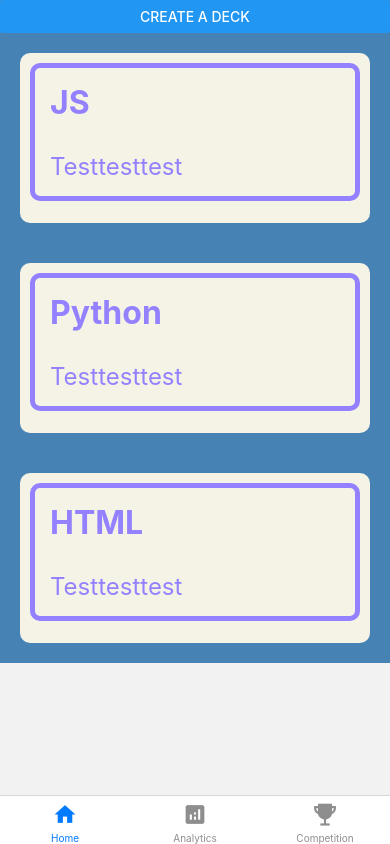
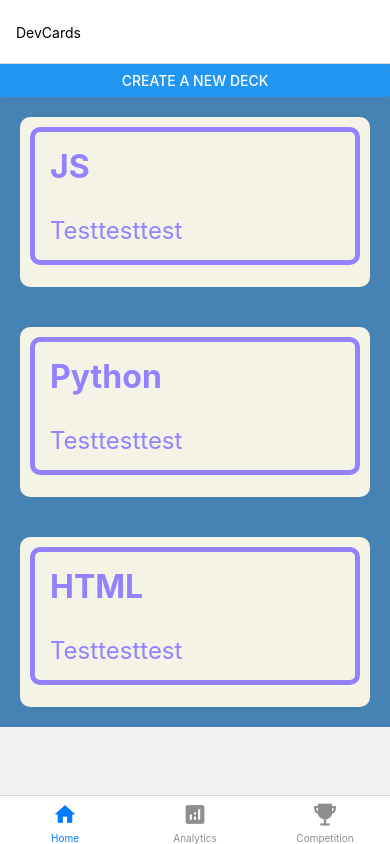
Before and after one commit to reemhd/DevCards-Frontend, a React Native app: screen /Home in a window 390 px wide. Built offline with nearby package versions, Linux system fonts and the light colour scheme.

Commit message:
changes header title

```diff
--- a/components/Decks.jsx
+++ b/components/Decks.jsx
@@ -25,7 +25,7 @@ const Decks = ({ navigation }) => {
     <ScrollView>
       <View style={deckStyles.container}>
         <Button
-          title="Create A Deck"
+          title="Create a New Deck"
           onPress={() => navigation.navigate("CreateDeck")}
         />
         {testDecks.map((testDeck) => (
--- a/components/NavBar.jsx
+++ b/components/NavBar.jsx
@@ -1,5 +1,5 @@
 import React from "react";
-import { View, StyleSheet, Pressable } from "react-native";
+import { View, StyleSheet, Pressable, Text } from "react-native";
 import { MaterialIcons } from "@expo/vector-icons";
 import { Ionicons } from "@expo/vector-icons";
 import { FontAwesome5 } from "@expo/vector-icons";
@@ -19,26 +19,16 @@ function NavBar() {
         name="Home"
         component={StackNavigation}
         options={{
-          headerShown: false,
+          headerTitle: () => <Text>DevCards</Text>,
           tabBarIcon: ({ color, size }) => (
             <MaterialIcons name="home" size={size} color={color} />
           ),
         }}
       />
-      {/* <Tab.Screen
-        name="CreateDeck"
-        component={CreateDeck}
-        options={{
-          tabBarIcon: ({ color, size }) => (
-            <MaterialIcons name="add-box" size={size} color={color} />
-          ),
-        }}
-      /> */}
       <Tab.Screen
         name="Analytics"
         component={Analytics}
         options={{
-          headerShown: false,
           tabBarIcon: ({ color, size }) => (
             <MaterialIcons name="analytics" size={size} color={color} />
           ),
@@ -48,7 +38,6 @@ function NavBar() {
         name="Competition"
         component={Competition}
         options={{
-          headerShown: false,
           tabBarIcon: ({ color, size }) => (
             <Ionicons name="trophy-sharp" size={size} color={color} />
           ),
```
